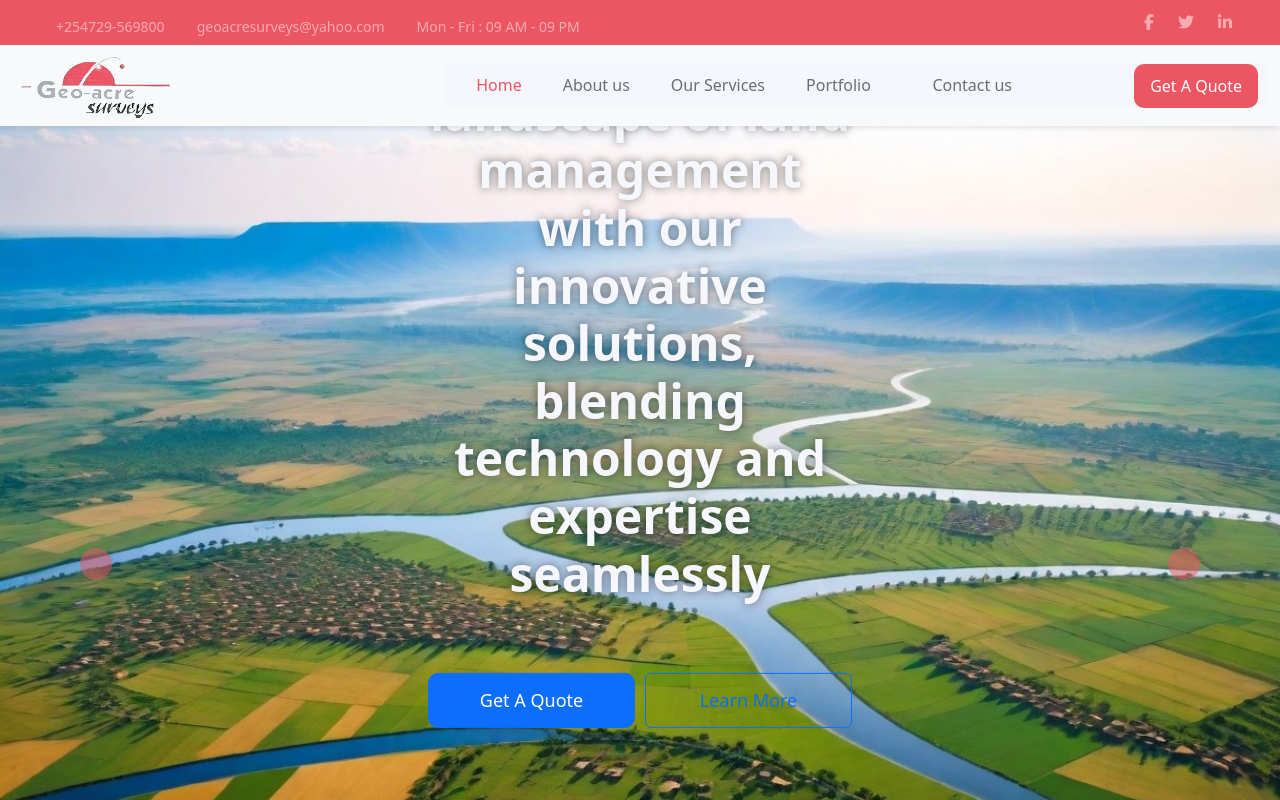
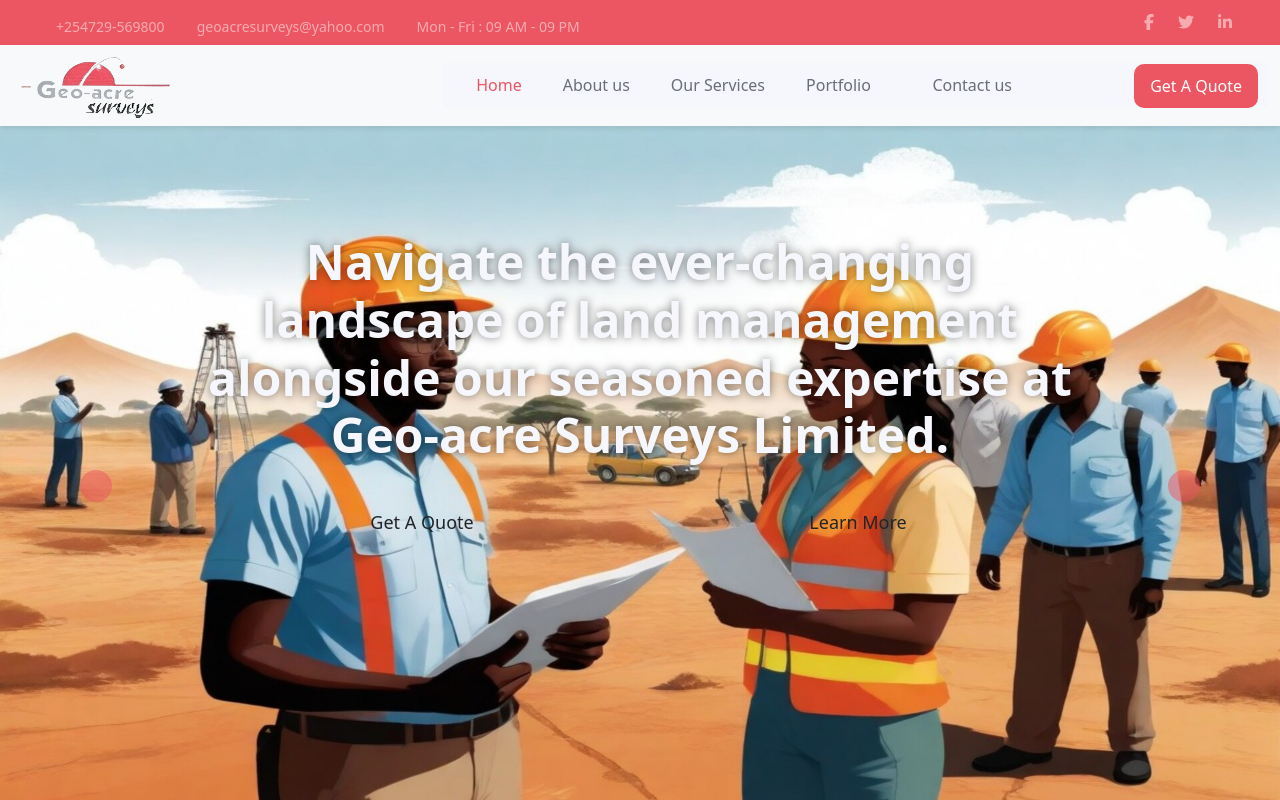
Before and after one commit to Gitari65/AcreView-Website, a React (Create React App) app: page / in a window 1280 px wide. Shown: the top 800 px of the page. Built offline with nearby package versions, Linux system fonts and the light colour scheme.

Commit message:
landing page changes

```diff
--- a/src/components/Courasel.js
+++ b/src/components/Courasel.js
@@ -1,35 +1,36 @@
 import React from 'react';
 import Carousel  from 'react-bootstrap/Carousel';
-import Courasel1 from '../assets/img/working-people.jpeg';
+import Courasel1 from '../assets/img/working-people1.jpeg';
 import Courasel2 from '../assets/img/aerial-view.jpeg';
-import Courasel3 from '../assets/img/survey-tools.jpeg';
+import Courasel3 from '../assets/img/survey-tools1.jpeg';
+import landingImage1 from '../assets/img/landing-page1.jpeg';
   import Courasel4 from '../assets/img/background.jpeg';
 function CouraselComponent() {
   return (
     <Carousel>
     <Carousel.Item>
-    <img src={Courasel1} className="d-block w-100" alt="First slide" />
+    <img src={landingImage1} className="d-block w-100" alt="First slide" />
       <Carousel.Caption>
-      <div className="container courasel-content w-50">
+      <div className="container courasel-content ">
           <h1>Unlock the power of precision with our cutting-edge land surveying solutions</h1>
           <p>Get a quote today and discover how we can elevate your project.</p>
           <div className="action-buttons ">
-          <button className="btn btn-primary w-50 mr-5">Get A Quote</button>
-          <button className="btn btn-outline-primary w-50">Learn More</button>
+          <button className="btn btn-quote w-50 mr-5">Get A Quote</button>
+          <button className="btn btn-learn-more w-50">Learn More</button>
         </div>
         </div>
 
       </Carousel.Caption>
     </Carousel.Item>
     <Carousel.Item >
-    <img src={Courasel2} className="d-block w-100" alt="First slide" />
+    <img src={Courasel1} className="d-block w-100" alt="First slide" />
       <Carousel.Caption>
-      <div className="container courasel-content w-50">
-      <h1>Navigate the ever-changing landscape of land management with our innovative solutions, blending technology and expertise seamlessly</h1>
+      <div className="container courasel-content ">
+      <h1>Navigate the ever-changing landscape of land management  alongside our seasoned expertise at Geo-acre Surveys Limited. </h1>
 
           <div className="action-buttons ">
-          <button className="btn btn-primary w-50 mr-5">Get A Quote</button>
-          <button className="btn btn-outline-primary w-50">Learn More</button>
+          <button className="btn btn-quote w-50 mr-5">Get A Quote</button>
+          <button className="btn btn-learn-more w-50">Learn More</button>
         </div>
         </div>
       </Carousel.Caption>
@@ -37,12 +38,12 @@ function CouraselComponent() {
     <Carousel.Item>
     <img src={Courasel3} className="d-block w-100" alt="First slide" />
       <Carousel.Caption>
-      <div className="container courasel-content w-50">
+      <div className="container courasel-content ">
 
-          <h1>Equip yourself with the latest surveying tools and expertise, ensuring accuracy and efficiency in every measurement, every time.</h1>
+          <h1>Equipped with the latest surveying tools and expertise, ensuring accuracy and efficiency in every measurement, every time.</h1>
           <div className="action-buttons ">
-          <button className="btn btn-primary w-50 mr-5">Get A Quote</button>
-          <button className="btn btn-outline-primary w-50">Learn More</button>
+          <button className="btn btn-quote w-50 mr-5">Get A Quote</button>
+          <button className="btn btn-learn-more w-50">Learn More</button>
         </div>
         </div>
       </Carousel.Caption>
```
